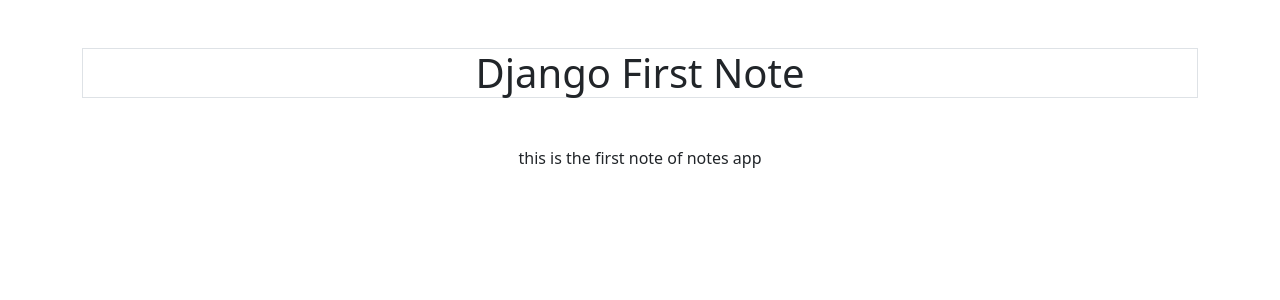
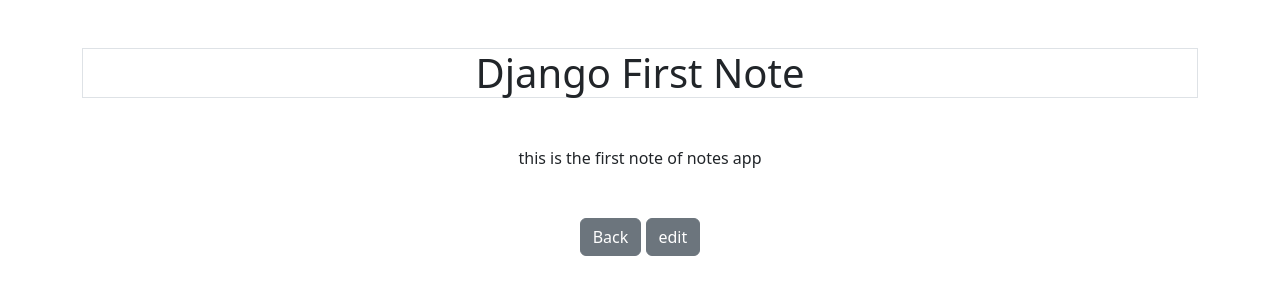
Before and after one commit to attiqrehman-ar/Django-Assentials-learn-Django-, a Django app: page /smart/notes/1 in a window 1280 px wide. Shown: the top 300 px of the page. Run offline with Django 5.2, Linux system fonts and the light colour scheme; data comes from the database, SQL or seed files in the repository; both versions use the stored data as it was after the commit.

Commit message:
create Update function in notes app

```diff
--- a/notes/templates/notes/notes_detail.html
+++ b/notes/templates/notes/notes_detail.html
@@ -6,4 +6,8 @@
     <h1 class="border round">{{note.title_Name}}</h1>
     <p class="my-5">{{note.textt}}</p>
 
+    <a href="{% url 'notes.list' %}" class="btn btn-secondary" >Back</a>
+    <a href="{% url 'notes.update' pk=note.id %}" class="btn btn-secondary" >edit</a>
+
+
     {% endblock %}
--- a/notes/templates/notes/notes_form.html
+++ b/notes/templates/notes/notes_form.html
@@ -2,7 +2,7 @@
 
     {% block content %}
 
-    <form action="{% url 'notes.new' %}" method="POST"> {% comment %}cross site request forgery{% endcomment %}{% csrf_token %}
+    <form method="POST"> {% comment %}cross site request forgery{% endcomment %}{% csrf_token %}
 
     {{form}}
     <button type="submit"class="btn btn-primary my-5">Submit</button>
@@ -13,4 +13,5 @@
     </div>
     {% endif %}
 
+
     {% endblock %}
--- a/notes/urls.py
+++ b/notes/urls.py
@@ -7,5 +7,6 @@ from . import views
 urlpatterns = [
    path('notes', views.NotesListView.as_view(), name="notes.list"),
    path('notes/<int:pk>', views.NOtesDetailView.as_view(), name="note.detail"),
-   path("notes/new", views.NotesCreateView.as_view(), name='notes.new')
+   path("notes/new", views.NotesCreateView.as_view(), name='notes.new'),
+   path("notes/<int:pk>/edit", views.NotesUpdateView.as_view(), name='notes.update')
 ]
--- a/notes/views.py
+++ b/notes/views.py
@@ -2,13 +2,19 @@ from django.shortcuts import render
 from notes.forms import NotesForm
 from notes.models import Notes
 from django.http import Http404
-from django.views.generic import ListView,DetailView, CreateView
+from django.views.generic import ListView,DetailView, CreateView, UpdateView
 # Create your views here.
 
 class NotesCreateView(CreateView):
     model=Notes
     form_class=NotesForm
     success_url="/smart/notes"
+
+
+class NotesUpdateView(UpdateView):
+      model=Notes
+      form_class=NotesForm
+      success_url="/smart/notes"
 
 class NotesListView(ListView):
     model=Notes
```
Also changed, not shown: db.sqlite3.
